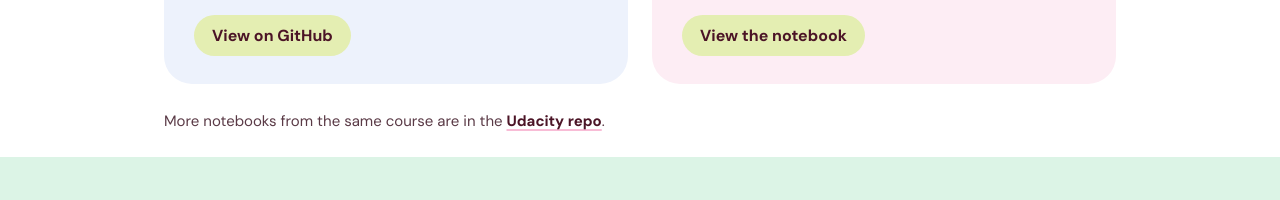
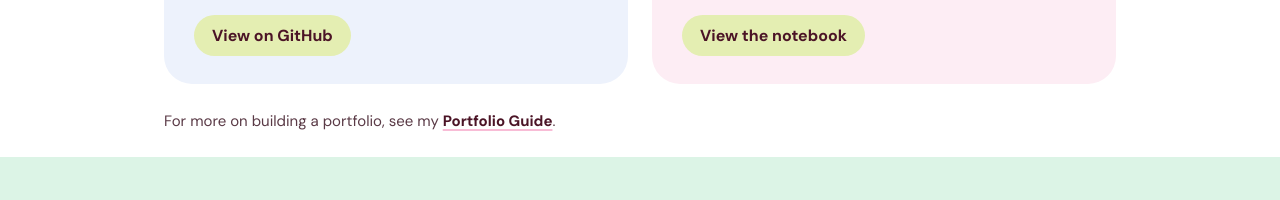
Before and after one commit to katiehuangx/Transition-into-Data-Analytics, a plain HTML site: page index.html in a window 1280 px wide. Shown: the part 10417-10617 px from the top of the page. Drawn offline with Linux system fonts and the light colour scheme.

Commit message:
Link Portfolio Guide in the portfolio section
Co-Authored-By: Claude Sonnet 5.5 <noreply@anthropic.com>
Claude-Session: https://claude.ai/code/session_01Cvt2osWVR5LGhLwv7wVQtB

```diff
--- a/index.html
+++ b/index.html
@@ -539,7 +539,7 @@ body > nav{display:grid;grid-template-columns:1fr auto 1fr}
       <a class="plink" href="https://github.com/katiehuangx/Udacity-Data-Analyst-Nanodegree/blob/main/Project%202%20-%20TMDB%20Movie%20Analysis.ipynb" target="_blank" rel="noopener">View the notebook</a>
     </article>
   </div>
-  <p class="pmore">More notebooks from the same course are in the <a href="https://github.com/katiehuangx/Udacity-Data-Analyst-Nanodegree" target="_blank" rel="noopener">Udacity repo</a>.</p>
+  <p class="pmore">For more on building a portfolio, see my <a href="https://github.com/katiehuangx/Portfolio-Guide/blob/main/README.md" target="_blank" rel="noopener">Portfolio Guide</a>.</p>
 </section>
 <section class="ai" id="ai">
   <div class="ai-in">
```
